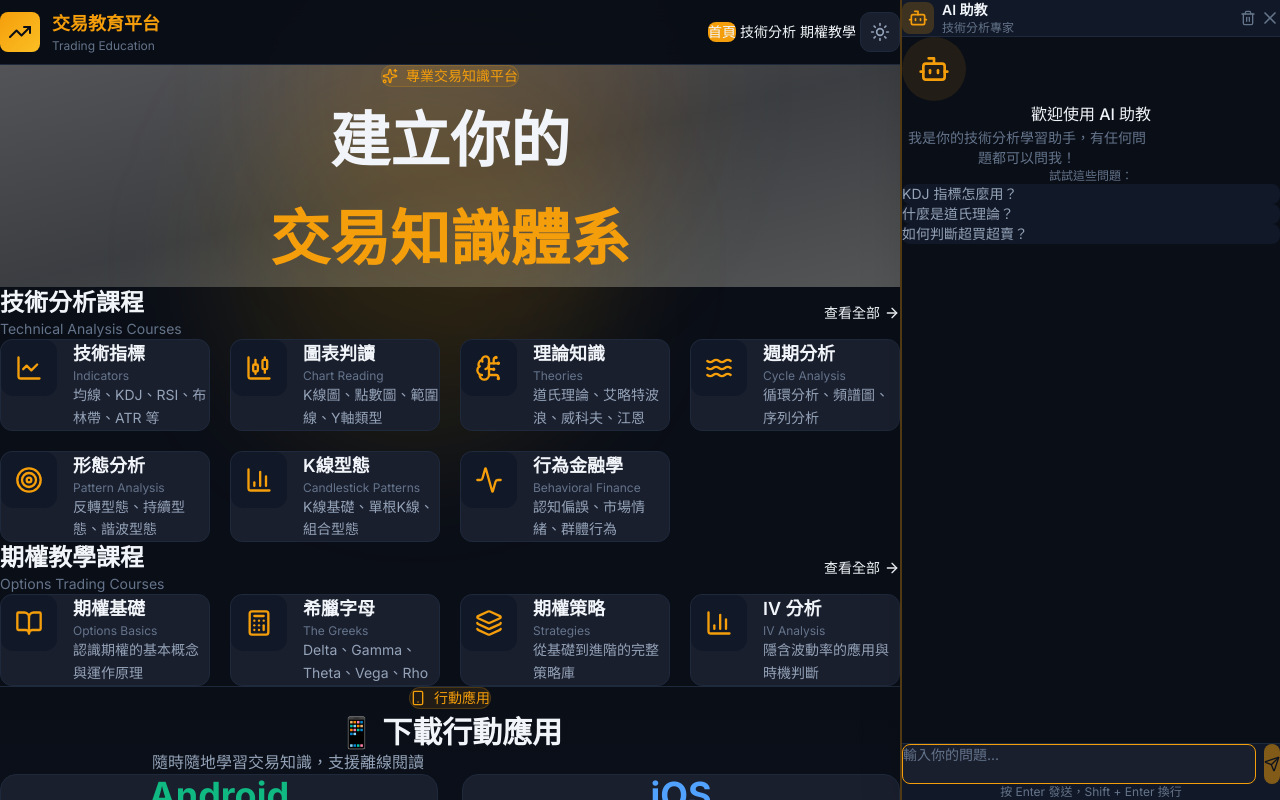
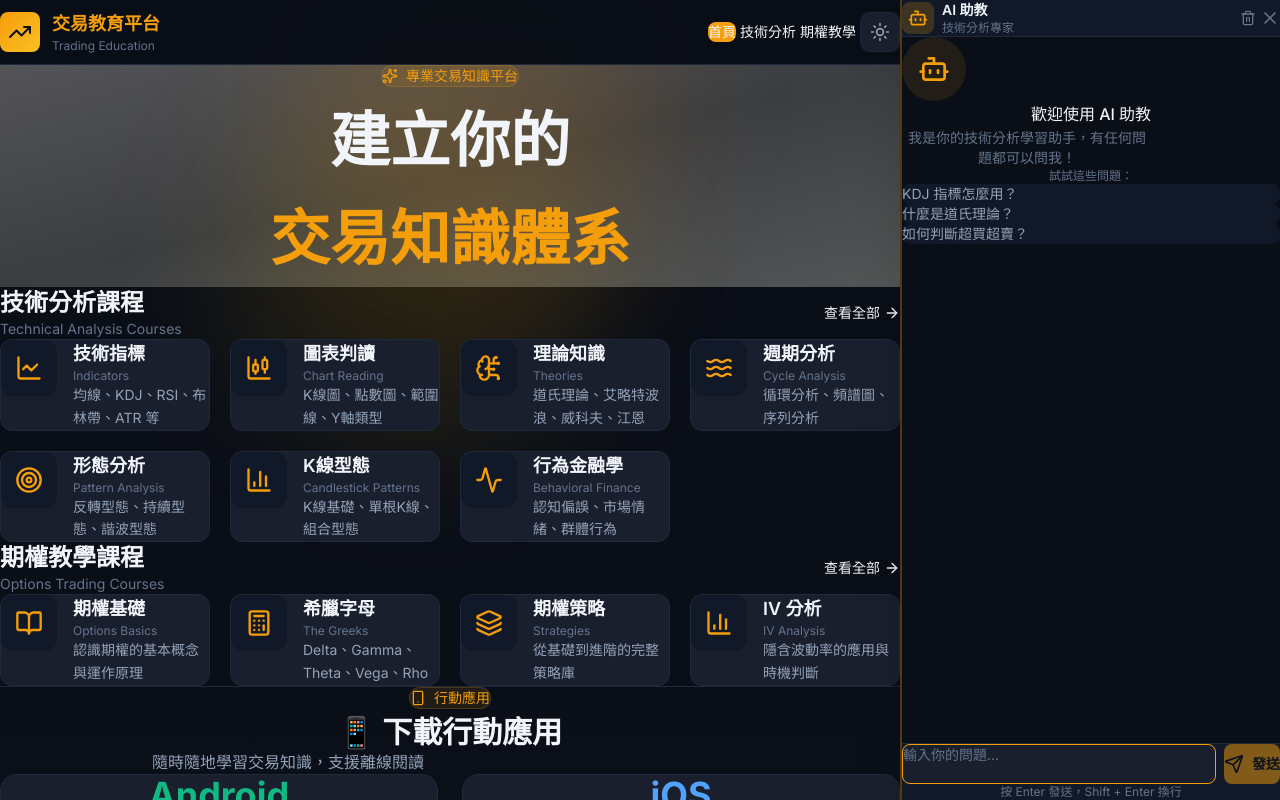
Before and after one commit to sam9407287/trading-education, a Next.js app in the folder apps/web/: page / in a window 1280 px wide. Both pictures are taken after a click on the button 1228 px from the left and 748 px from the top of the page. Shown: the top 800 px of the page. Built offline with nearby package versions, Linux system fonts and the light colour scheme.

Commit message:
fix: stronger input clear + wider send button

```diff
--- a/apps/web/src/components/chat/ChatSidebar.tsx
+++ b/apps/web/src/components/chat/ChatSidebar.tsx
@@ -47,9 +47,17 @@ export default function ChatSidebar() {
     // 保存訊息後立即清空
     const messageToSend = trimmedInput;
 
-    // 強制重新渲染輸入框
+    // 多重保險清空輸入框
     setInput('');
     setInputKey(prev => prev + 1);
+
+    // 延遲再次確認清空（解決某些瀏覽器問題）
+    setTimeout(() => {
+      setInput('');
+      if (inputRef.current) {
+        inputRef.current.value = '';
+      }
+    }, 50);
 
     addMessage('user', messageToSend);
     setIsLoading(true);
@@ -240,9 +248,10 @@ export default function ChatSidebar() {
             <button
               type="submit"
               disabled={!input.trim() || isLoading}
-              className="px-4 rounded-lg bg-[var(--accent-gold)] text-[var(--bg-primary)] font-medium hover:opacity-90 disabled:opacity-50 disabled:cursor-not-allowed transition-opacity"
+              className="px-8 sm:px-10 rounded-lg bg-[var(--accent-gold)] text-[var(--bg-primary)] font-medium hover:opacity-90 disabled:opacity-50 disabled:cursor-not-allowed transition-opacity flex items-center justify-center gap-2"
             >
-              <Send className="w-4 h-4" />
+              <Send className="w-5 h-5" />
+              <span className="hidden sm:inline text-sm font-semibold">發送</span>
             </button>
           </form>
           <p className="text-xs text-[var(--text-muted)] mt-2 text-center">
```
